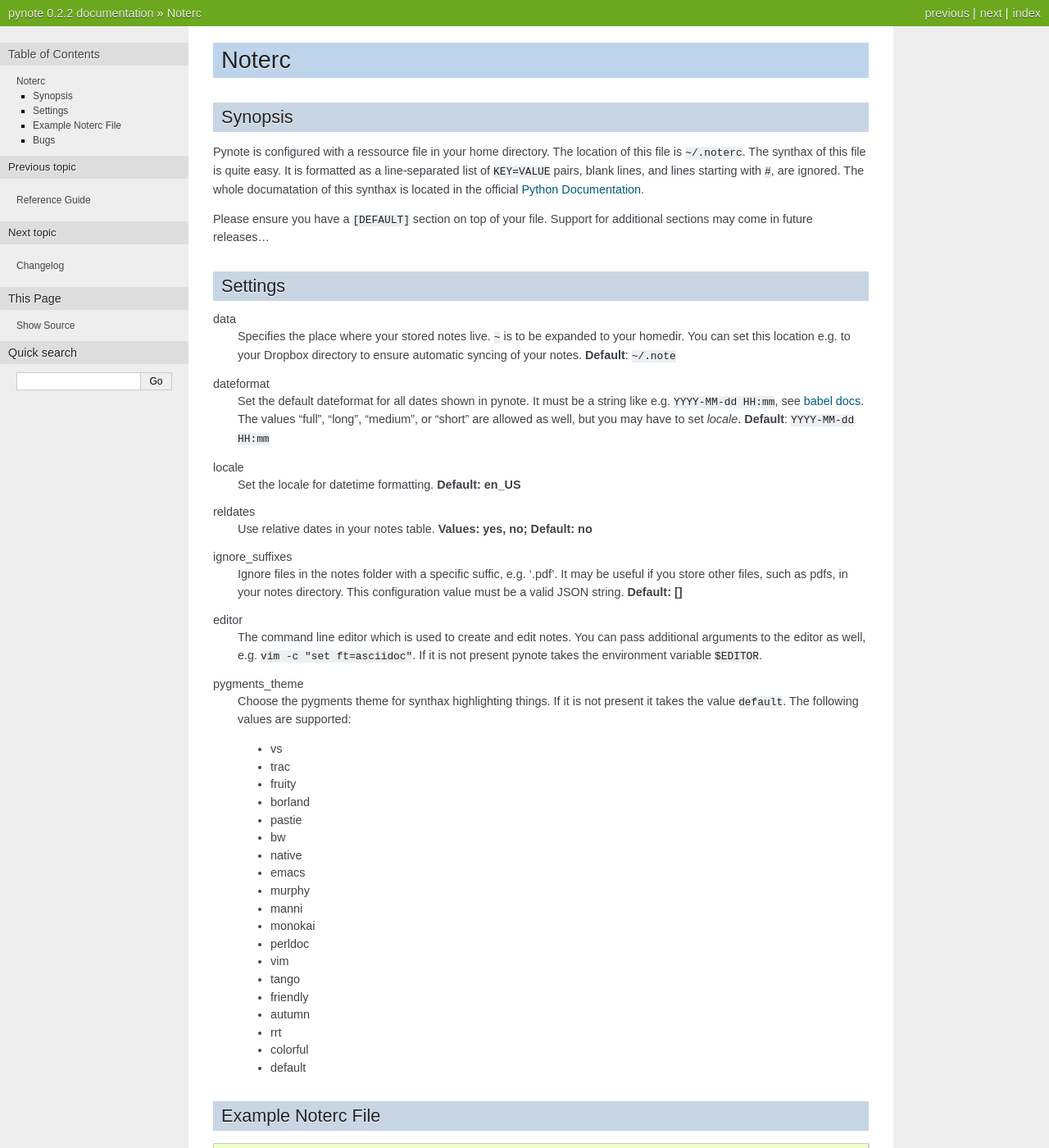
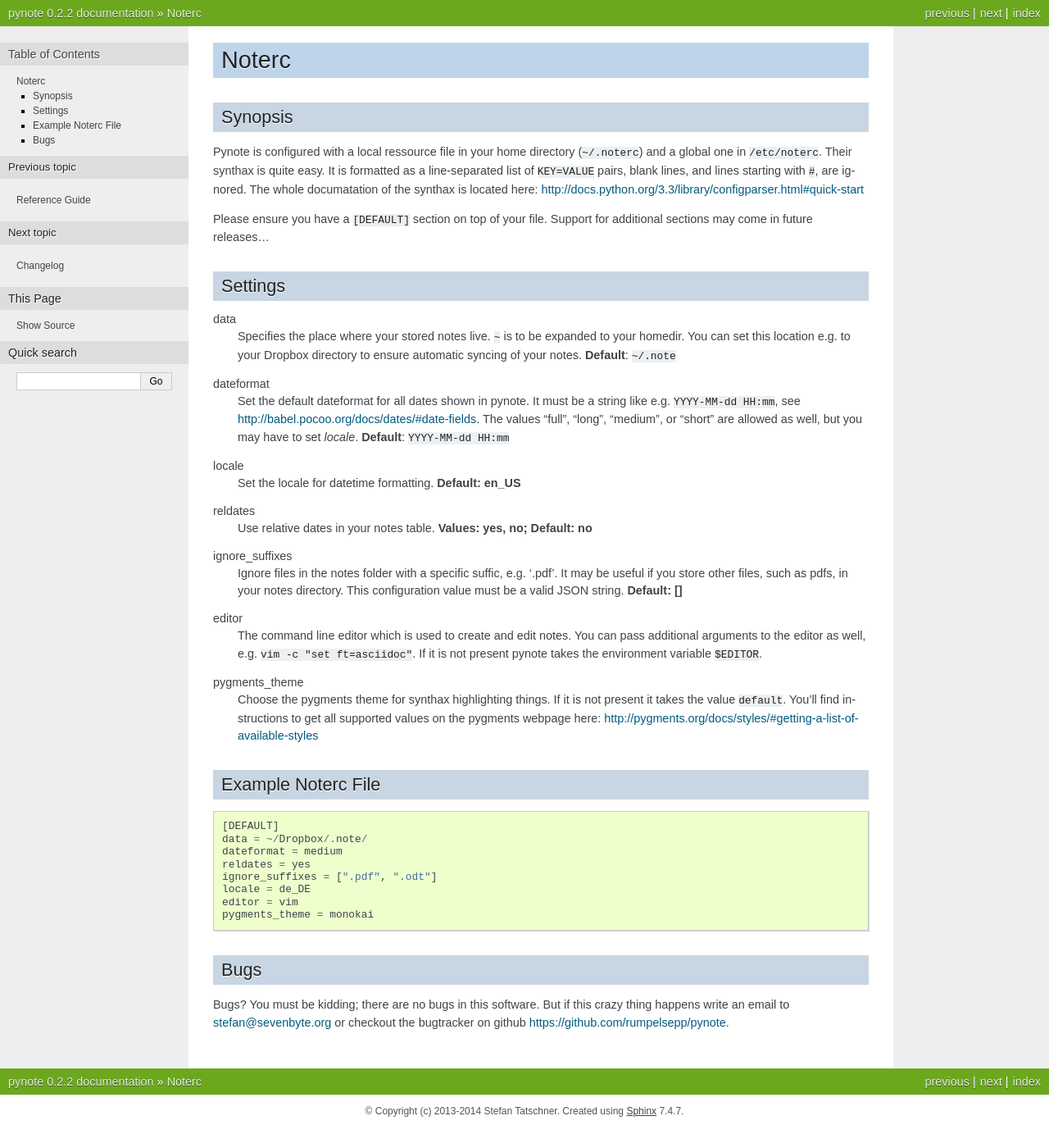
Before and after one commit to fastpacecolding/pynote, a Sphinx documentation site: the page built from doc/configuration.rst, in a window 1280 px wide and 1400 px high. Shown: the whole window at 82% size. Built offline with Sphinx 7.4.7, drawn with Linux system fonts in a browser that asks for light colours.

Commit message:
Updated docs for global noterc, see #1
I also changed the links on the manpage.

```diff
--- a/doc/changelog.rst
+++ b/doc/changelog.rst
@@ -35,6 +35,8 @@
     entry is obsolte and refer to my old redmine tracker.
 
 
+* First read ``/etc/noterc``, then read ``~/.noterc``. The local noterc
+  overrides settings in the global one, see `#1`_
 * The editor value in your noterc now accepts command line arguments,
   see `#2`_.
 * New configuration option: ignore_suffixes, see :doc:`configuration`.
--- a/doc/configuration.rst
+++ b/doc/configuration.rst
@@ -4,14 +4,12 @@
 Synopsis
 --------
 
-Pynote is configured with a ressource file in your home directory.
-The location of this file is ``~/.noterc``. The synthax of this file
-is quite easy. It is formatted as a line-separated list of ``KEY=VALUE``
-pairs, blank lines, and lines starting with ``#``, are ignored.
-The whole documatation of this synthax is located in the official
-`Python Documentation`_.
-
-.. _`Python Documentation`: http://docs.python.org/3.3/library/configparser.html#quick-start
+Pynote is configured with a local ressource file in your home directory
+(``~/.noterc``) and a global one in ``/etc/noterc``. Their synthax is quite
+easy. It is formatted as a line-separated list of ``KEY=VALUE`` pairs, blank
+lines, and lines starting with ``#``, are ignored. The whole documatation of
+the synthax is located here:
+http://docs.python.org/3.3/library/configparser.html#quick-start
 
 Please ensure you have a ``[DEFAULT]`` section on top of your file.
 Support for additional sections may come in future releases...
@@ -55,29 +52,10 @@
     the environment variable ``$EDITOR``.
 
 pygments_theme
-    Choose the pygments theme for synthax highlighting things. If it is
-    not present it takes the value ``default``. The following values are
-    supported:
-
-    * vs
-    * trac
-    * fruity
-    * borland
-    * pastie
-    * bw
-    * native
-    * emacs
-    * murphy
-    * manni
-    * monokai
-    * perldoc
-    * vim
-    * tango
-    * friendly
-    * autumn
-    * rrt
-    * colorful
-    * default
+    Choose the pygments theme for synthax highlighting things. If it is not
+    present it takes the value ``default``. You'll find instructions to get all
+    supported values on the pygments webpage here:
+    http://pygments.org/docs/styles/#getting-a-list-of-available-styles
 
 
 Example Noterc File
@@ -100,4 +78,4 @@
 
 Bugs? You must be kidding; there are no bugs in this software. But if
 this crazy thing happens write an email to stefan@sevenbyte.org or checkout
-the bugtracker on github https://github.com/rumpelsepp/pynote
+the bugtracker on github https://github.com/rumpelsepp/pynote.
```
Also changed, not shown: other parts of doc/changelog.rst (+1 -0 lines), other parts of doc/configuration.rst (+2 -3 lines).
